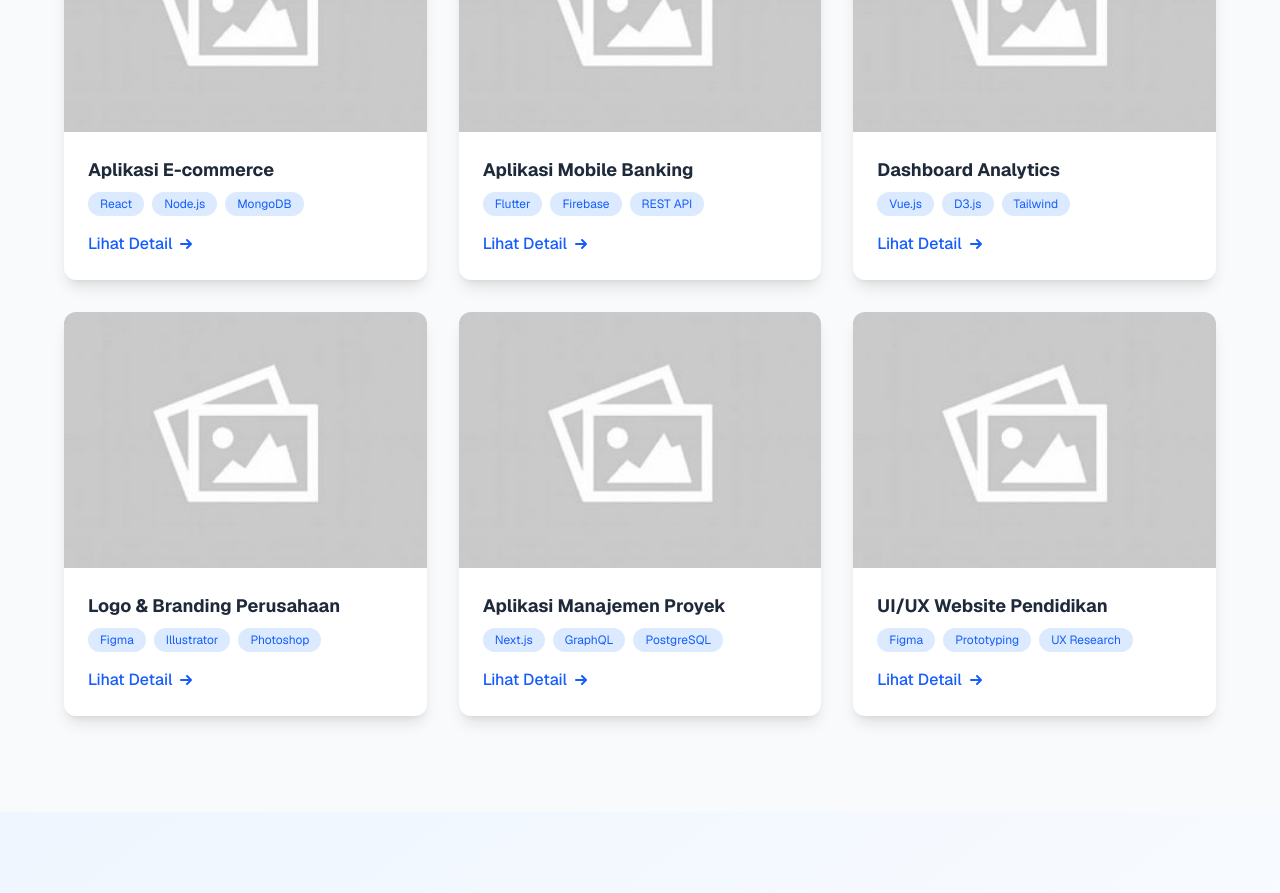
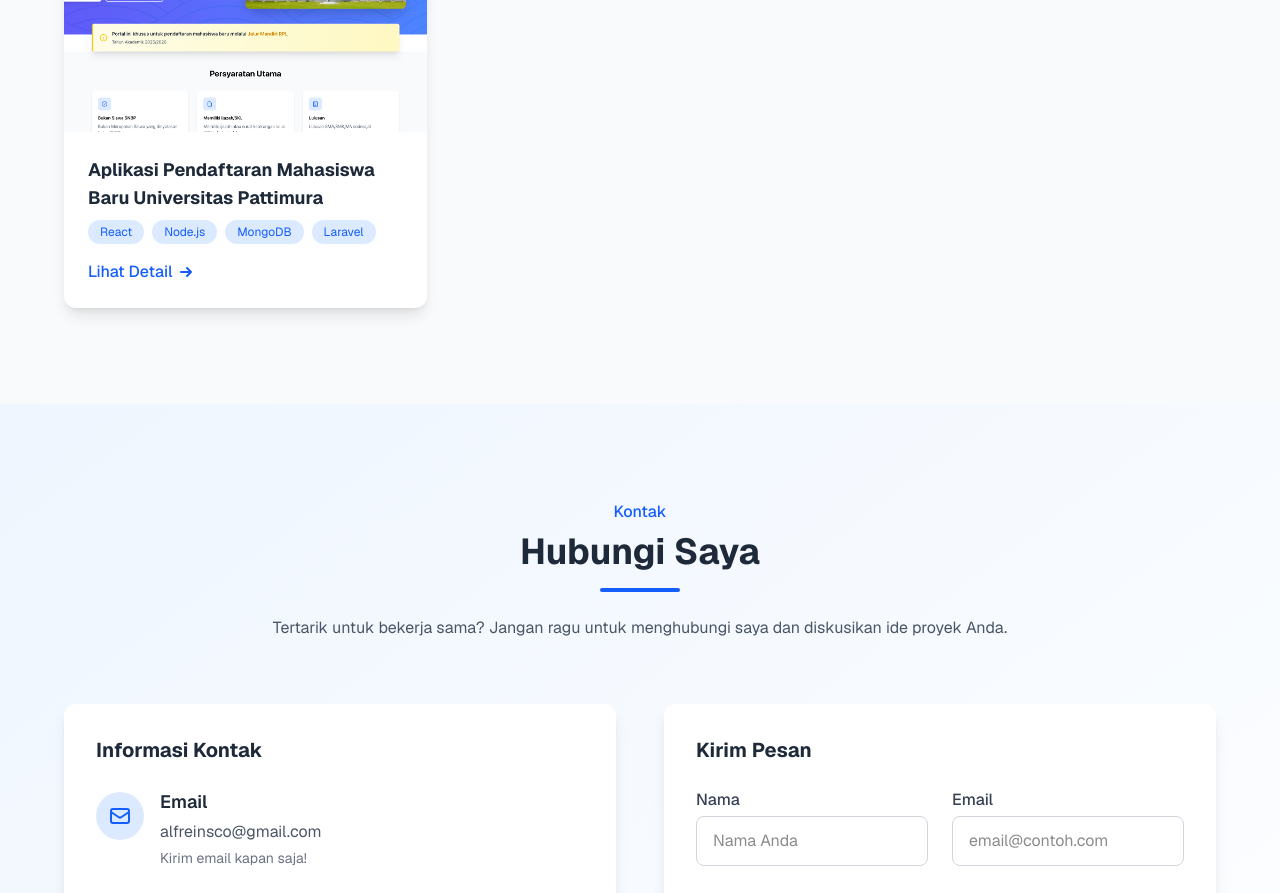
Before and after one commit to alfreinsco/portofolios, a Next.js app: page / in a window 1280 px wide. Shown: the part 3540-4433 px from the top of the page. Built offline with nearby package versions, Linux system fonts and the light colour scheme.

Commit message:
Update portfolio entries in database.json to reflect new project details and enhance UI styling in PortfolioSection component for improved readability.

```diff
--- a/app/components/PortfolioSection.tsx
+++ b/app/components/PortfolioSection.tsx
@@ -104,7 +104,7 @@ export default function PortfolioSection({
                   <p className="text-blue-100 text-sm md:text-base text-center mb-3 md:mb-4">{item.desc}</p>
                   <div className="flex flex-wrap gap-1.5 md:gap-2 justify-center">
                     {item.techs.map((tech, idx) => (
-                      <span key={idx} className="text-xs bg-white bg-opacity-20 text-white px-2 md:px-3 py-0.5 md:py-1 rounded-full">{tech}</span>
+                      <span key={idx} className="text-xs bg-white bg-opacity-20 text-gray-700 px-2 md:px-3 py-0.5 md:py-1 rounded-full">{tech}</span>
                     ))}
                   </div>
                 </div>
--- a/database.json
+++ b/database.json
@@ -119,86 +119,17 @@
   "portfolio": [
     {
       "id": 1,
-      "title": "Aplikasi E-commerce",
-      "desc": "Platform belanja online lengkap dengan pembayaran digital dan admin dashboard",
+      "title": "Aplikasi Pendaftaran Mahasiswa Baru Universitas Pattimura",
+      "desc": "Sistem pendaftaran mahasiswa baru yang memudahkan proses pendaftaran dan pengelolaan data mahasiswa.",
       "category": "web",
-      "techs": ["React", "Node.js", "MongoDB"],
-      "image": "/img/empty-300x240.jpg",
+      "techs": ["React", "Node.js", "MongoDB", "Laravel"],
+      "image": "/img/project/pmb.png",
       "features": [
-        "Sistem keranjang belanja yang responsif",
-        "Integrasi dengan berbagai metode pembayaran",
-        "Dashboard admin untuk manajemen produk",
-        "Sistem pencarian dan filter produk yang canggih"
-      ]
-    },
-    {
-      "id": 2,
-      "title": "Aplikasi Mobile Banking",
-      "desc": "Aplikasi perbankan modern dengan fitur transfer, pembayaran, dan investasi",
-      "category": "app",
-      "techs": ["Flutter", "Firebase", "REST API"],
-      "image": "/img/empty-300x240.jpg",
-      "features": [
-        "Autentikasi biometrik untuk keamanan tinggi",
-        "Transfer dana instan antar bank",
-        "Pembayaran tagihan dan e-wallet",
-        "Fitur investasi dan manajemen keuangan"
-      ]
-    },
-    {
-      "id": 3,
-      "title": "Dashboard Analytics",
-      "desc": "Dashboard interaktif untuk visualisasi data perusahaan",
-      "category": "web",
-      "techs": ["Vue.js", "D3.js", "Tailwind"],
-      "image": "/img/empty-300x240.jpg",
-      "features": [
-        "Visualisasi data real-time dengan grafik interaktif",
-        "Laporan kustom yang dapat diunduh",
-        "Integrasi dengan berbagai sumber data",
-        "Tampilan responsif untuk semua perangkat"
-      ]
-    },
-    {
-      "id": 4,
-      "title": "Logo & Branding Perusahaan",
-      "desc": "Desain identitas visual untuk startup teknologi",
-      "category": "design",
-      "techs": ["Figma", "Illustrator", "Photoshop"],
-      "image": "/img/empty-300x240.jpg",
-      "features": [
-        "Logo yang unik dan mudah dikenali",
-        "Panduan brand lengkap dengan color palette",
-        "Desain stationery dan marketing materials",
-        "Aset visual untuk media sosial"
-      ]
-    },
-    {
-      "id": 5,
-      "title": "Aplikasi Manajemen Proyek",
-      "desc": "Sistem manajemen proyek dengan fitur kanban dan timeline",
-      "category": "web",
-      "techs": ["Next.js", "GraphQL", "PostgreSQL"],
-      "image": "/img/empty-300x240.jpg",
-      "features": [
-        "Board kanban untuk manajemen tugas",
-        "Timeline proyek dengan diagram Gantt",
-        "Kolaborasi tim dengan komentar real-time",
-        "Pelaporan kemajuan proyek otomatis"
-      ]
-    },
-    {
-      "id": 6,
-      "title": "UI/UX Website Pendidikan",
-      "desc": "Desain antarmuka untuk platform pembelajaran online",
-      "category": "design",
-      "techs": ["Figma", "Prototyping", "UX Research"],
-      "image": "/img/empty-300x240.jpg",
-      "features": [
-        "Desain yang berfokus pada pengalaman belajar",
-        "Antarmuka yang intuitif dan mudah dinavigasi",
-        "Komponen UI yang konsisten dan dapat digunakan kembali",
-        "Prototype interaktif untuk testing pengguna"
+        "Form pendaftaran yang mudah diisi",
+        "Verifikasi data secara otomatis",
+        "Dashboard untuk pengelolaan data mahasiswa",
+        "Notifikasi melalui email untuk status pendaftaran",
+        "Pembayaran online dengan metode virtual account"
       ]
     }
   ],
```
Also changed, not shown: public/img/project/pmb.png (added).
